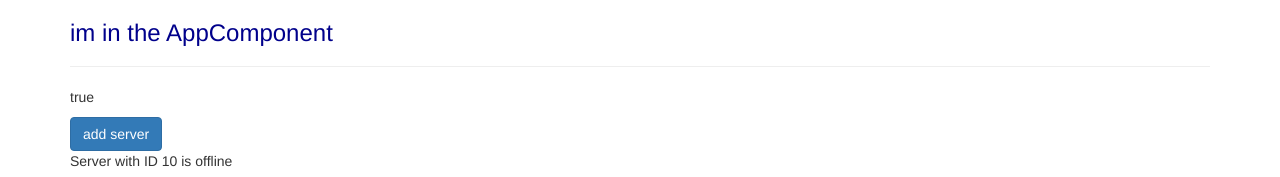
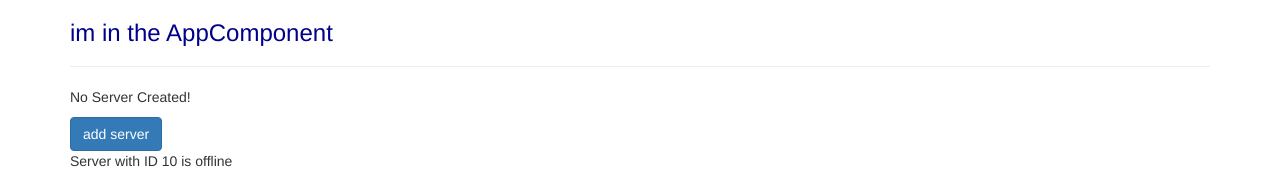
Before and after one commit to engAhmad/angular, an Angular app: page / in a window 1280 px wide. Shown: the top 177 px of the page. Built offline with nearby package versions, Linux system fonts and the light colour scheme.

Commit message:
event binding
event binding

```diff
--- a/src/app/servers/servers.component.html
+++ b/src/app/servers/servers.component.html
@@ -1,3 +1,4 @@
-<p [innerText]="allowNewServer"></p>
-<button [disabled]="!allowNewServer" class="btn btn-primary">add server</button>
+<p>{{serverCreationStatus}}</p>
+<button [disabled]="!allowNewServer" class="btn btn-primary" (click)="onCreateServer()
+">add server</button>
 <app-server></app-server>
--- a/src/app/servers/servers.component.ts
+++ b/src/app/servers/servers.component.ts
@@ -7,6 +7,7 @@
 })
 export class ServersComponent implements OnInit {
   allowNewServer = false;
+  serverCreationStatus = "No Server Created!";
 
   constructor() {
     setTimeout(() => {
@@ -17,4 +18,7 @@
   ngOnInit(): void {
   }
 
+  onCreateServer() {
+    this.serverCreationStatus = "Server was Created!";
+  }
 }
```
